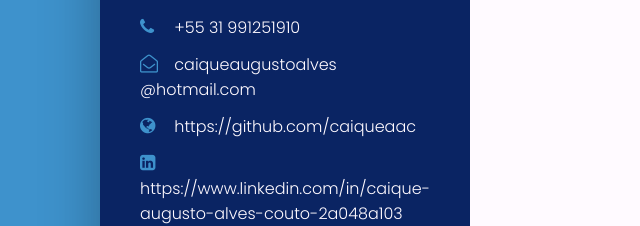
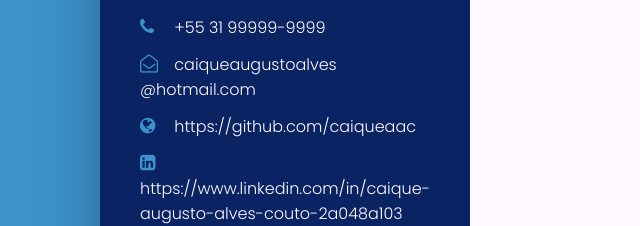
Before and after one commit to caiqueaac/cv-caique, a plain HTML site: page index.html in a window 1280 px wide. Shown: the part 553-779 px from the top of the page, 40-680 px from the left. Drawn offline with Linux system fonts and the light colour scheme.

Commit message:
Update index.html

```diff
--- a/index.html
+++ b/index.html
@@ -21,7 +21,7 @@
                 <ul>
                     <li>
                         <span class="icon"><i class="fa fa-phone" aria-hidden="true"></i></span>
-                        <span class="text">+55 31 991251910</span>
+                        <span class="text">+55 31 99999-9999</span>
                     </li>
                     <li>
                         <span class="icon"><i class="fa fa-envelope-open-o" aria-hidden="true"></i></span>
```
